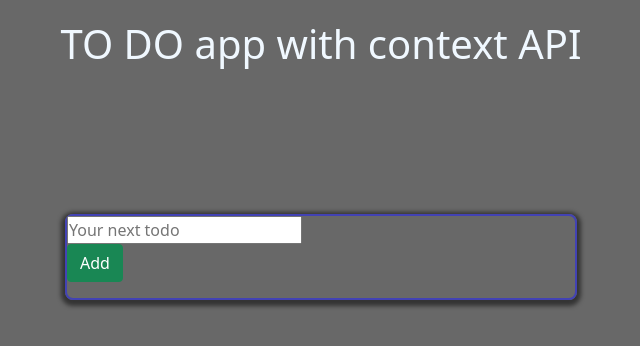
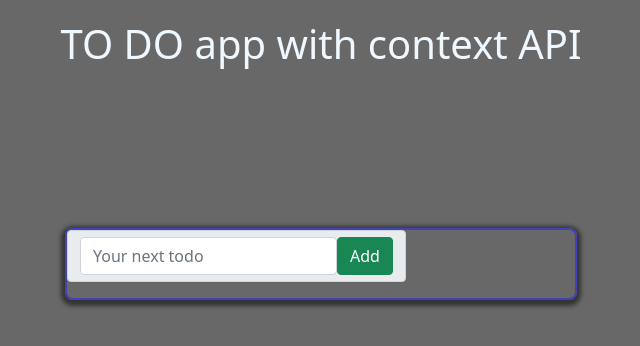
Before and after one commit to Niraj8028/To_do_app, a React (Create React App) app: page / in a window 1280 px wide. Shown: the top 346 px of the page, without its empty margins (319-959 px from the left). Built offline with nearby package versions, Linux system fonts and the light colour scheme.

Commit message:
Dispatch sent

```diff
--- a/src/Components/Todoform.js
+++ b/src/Components/Todoform.js
@@ -1,24 +1,47 @@
 import React from 'react'
 import { TodoContext } from '../Context/TodoContext'
 import { ADD_TODO } from '../Context/Action.Type'
-import {Form,FormGroup,Input,Button,InputGroup,InputGroupAddon} from "reactstrap"
+import { Form, FormGroup, Input, Button, InputGroup,InputGroupText} from "reactstrap"
+import { useContext ,useState} from 'react'
+import {v4} from "uuid";
 
+const Todoform=()=> {
+    const[todostring,setTodostring]=useState("");
+    const {dispatch}=useContext(TodoContext);
 
-function Todoform() {
+    const handleSubmit=(e)=>{
+        e.preventDefault();
+        if(todostring===""){
+            return alert("please enter todo")
+        }
+        const todo={
+            todostring,
+            id: v4()
+        }
+        dispatch({
+            type:ADD_TODO,
+            payload:todo
+        })
+        setTodostring("");
+    }
     return (
         <div>
-        <Form>
+            <Form onSubmit={handleSubmit}>
                 <FormGroup>
                     <InputGroup>
-
-                    <input type="text" name="todo" id="todo" placeholder='Your next todo'/>
-
-
-
-                </InputGroup>
+                        <InputGroupText>
+                        <Input type="text"
+                            name="todo"
+                            id="todo"
+                            placeholder='Your next todo'
+                            value={todostring}
+                            onChange={e=>setTodostring(e.target.value)}/>
                             <Button color='success'>
                         Add
                         </Button>
+                            </InputGroupText>
+                    </InputGroup>
+
                 </FormGroup>
             </Form>
         </div>
```
Lines whose indentation alone changed are shown as unchanged.
